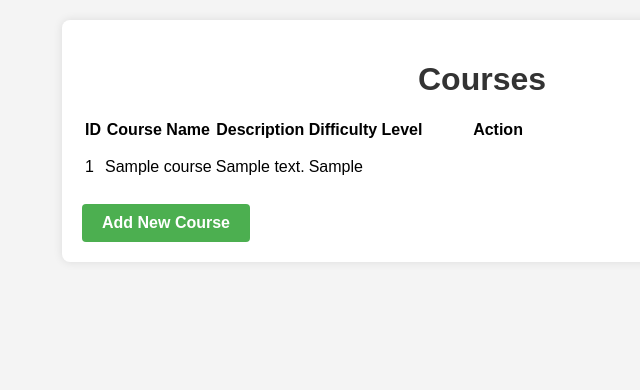
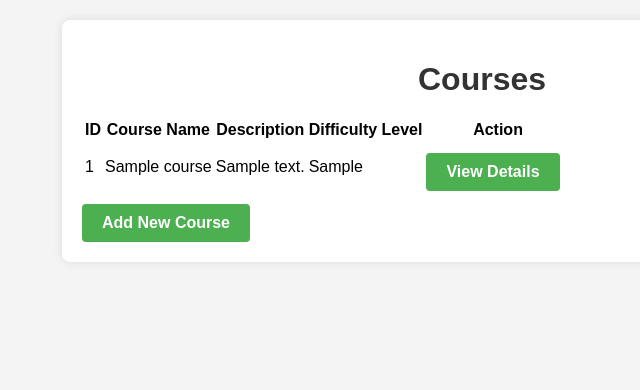
Before and after one commit to bhagyashridomb/Learning-Management-System, a Flask app: page /courses in a window 1280 px wide. Shown: the part 42-432 px from the top of the page, without its empty margins (158-798 px from the left). Run offline with Flask 3, Linux system fonts and the light colour scheme; tables that the repository leaves empty hold one stand-in row (values such as "Sample post").

Commit message:
screenshot upload

```diff
--- a/app/static/styles.css
+++ b/app/static/styles.css
@@ -188,7 +188,9 @@
     color: white;
     font-weight: bold;
 }
-
+.btn-info {
+    background-color: #4CAF50;
+}
 .btn-primary {
     background-color: #4CAF50;
 }
```
Also changed, not shown: README.md, images/addstudent.png (added), images/courses.png (added), images/home.png (added), images/student.png (added).
